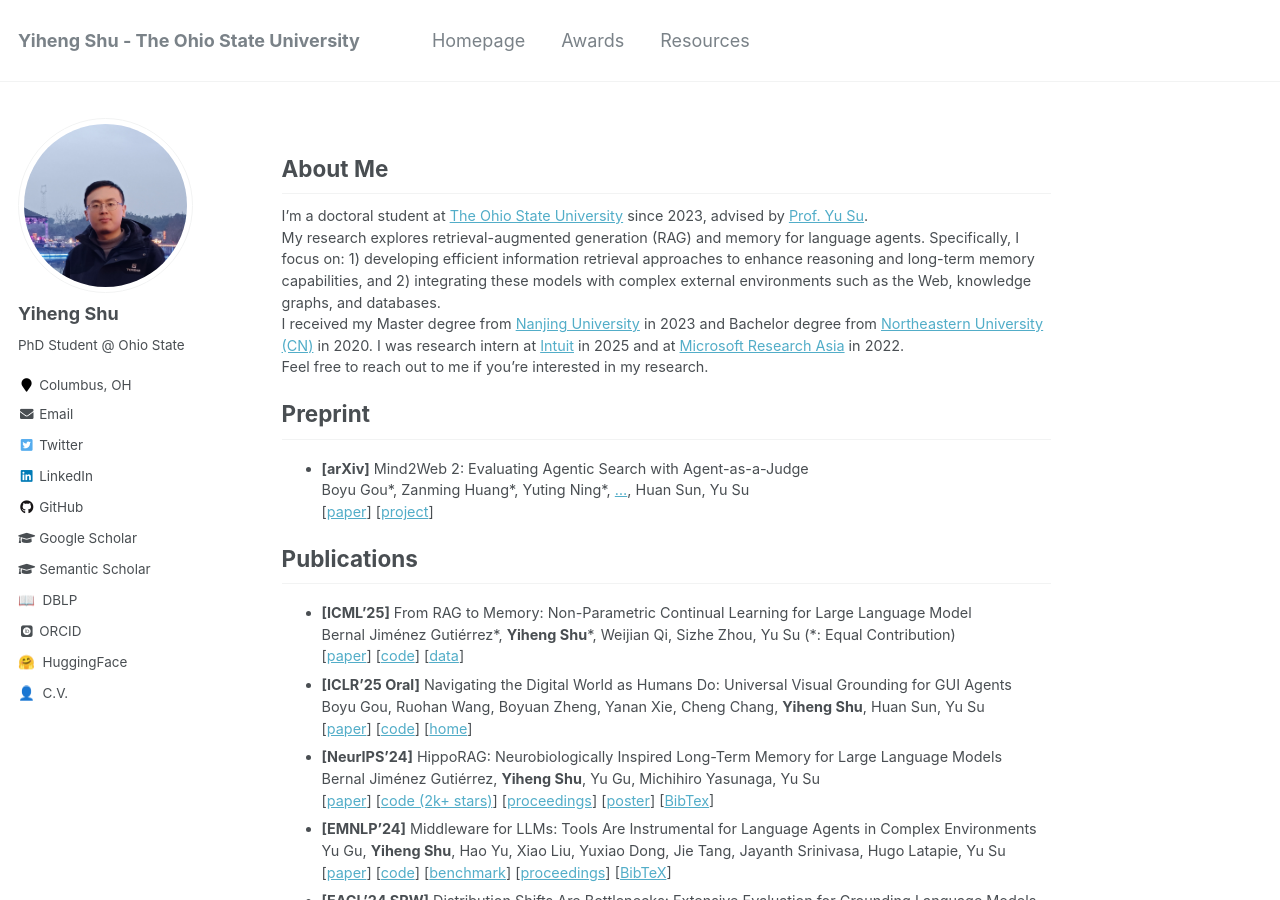
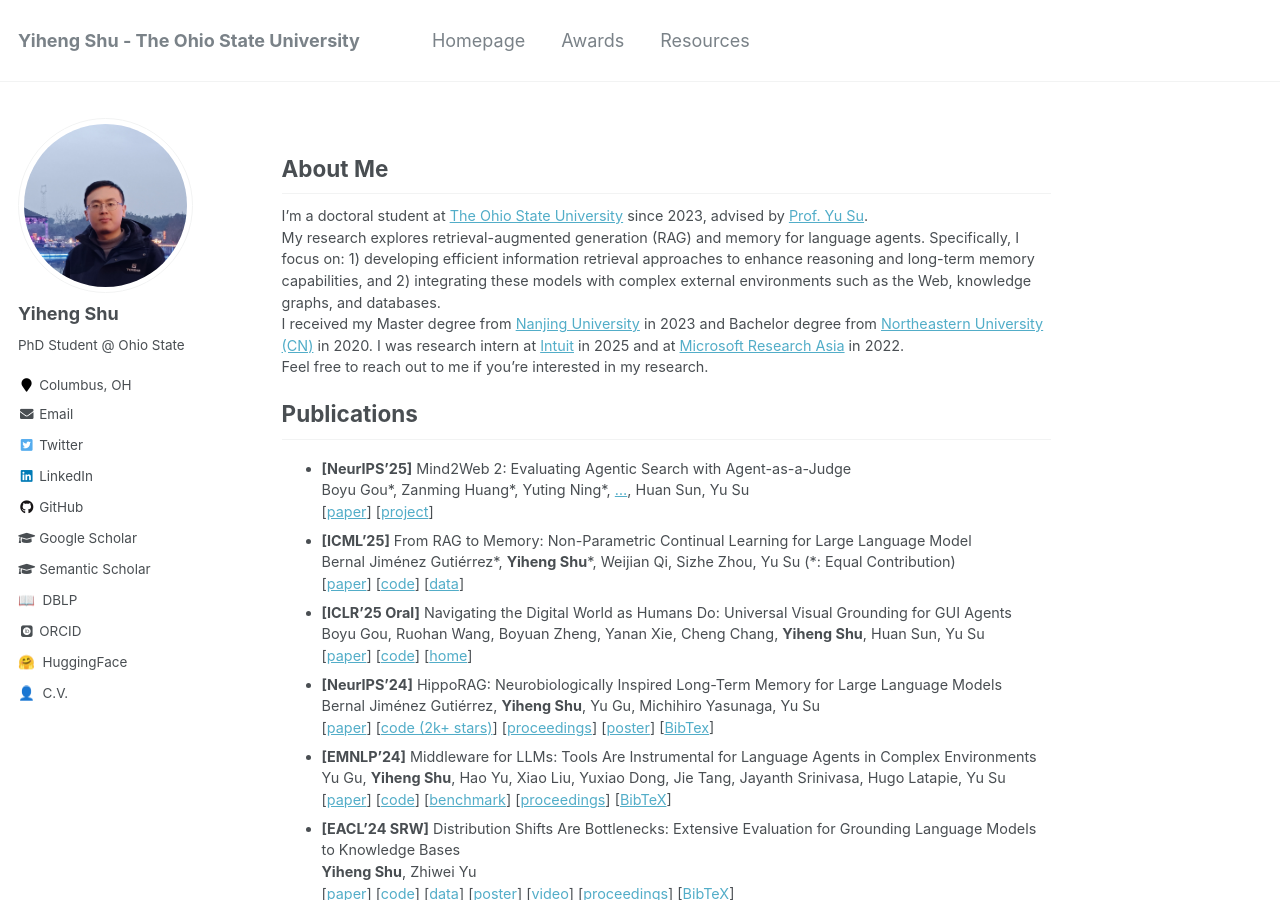
Before and after one commit to yihengshu/yihengshu.github.io, a Jekyll site: the page built from _pages/about.md, in a window 1280 px wide and 900 px high. Built offline with Jekyll 4.4.1, drawn with Linux system fonts in a browser that asks for light colours; some web fonts are replaced.

Commit message:
Update about.md

```diff
--- a/_pages/about.md
+++ b/_pages/about.md
@@ -22,15 +22,12 @@ Feel free to reach out to me if you're interested in my research.
 - Bachelor in Software Engineering, [Northeastern University (CN)](http://english.neu.edu.cn/), 2016.09-2020.06, advised by [Prof. Guibing Guo](https://guoguibing.github.io/) and [Prof. Gang Wu](http://faculty.neu.edu.cn/wugang/)
 - Full-time Research Intern, [Microsoft Research Asia](https://www.msra.cn/), 2022.02-2023.02, advised by researcher [Zhiwei Yu](https://www.microsoft.com/en-us/research/people/zhiwyu/) -->
 
-## Preprint
+## Publications
 
-- **[arXiv]** Mind2Web 2: Evaluating Agentic Search with Agent-as-a-Judge
+- **[NeurIPS'25]** Mind2Web 2: Evaluating Agentic Search with Agent-as-a-Judge
 Boyu Gou\*, Zanming Huang\*, Yuting Ning\*, [...](https://arxiv.org/abs/2506.21506), Huan Sun, Yu Su
 [[paper](https://arxiv.org/abs/2506.21506)]
 [[project](https://osu-nlp-group.github.io/Mind2Web-2/)]
-
-## Publications
-
 - **[ICML'25]** From RAG to Memory: Non-Parametric Continual Learning for Large Language Model
 Bernal Jiménez Gutiérrez\*, **Yiheng Shu**\*, Weijian Qi, Sizhe Zhou, Yu Su (\*: Equal Contribution)
 [[paper](https://arxiv.org/abs/2502.14802)]
```
